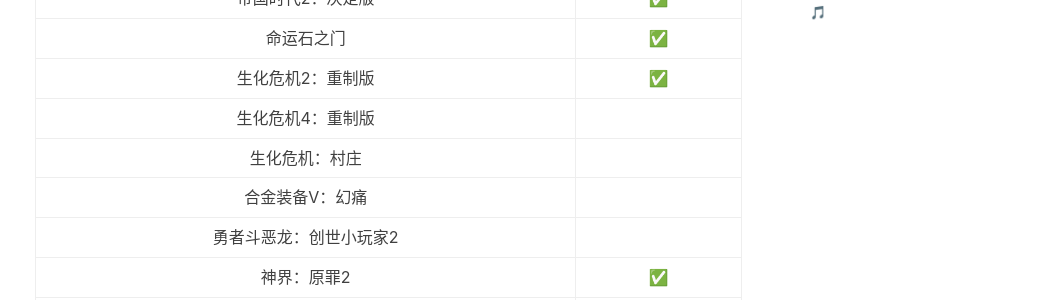
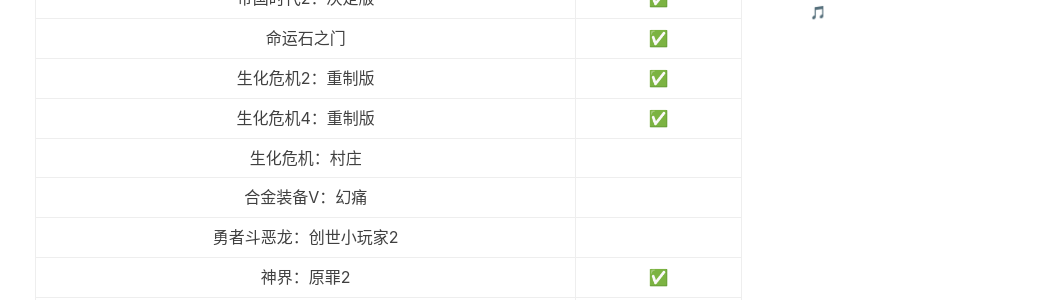
Before and after one commit to IosefLilianovichDros/IosefLilianovichDros.github.io, a Jekyll site: the page built from _posts/2016-01-01-bookandgame-2016.md, in a window 1280 px wide and 900 px high, scrolled down 34407 px. Shown: the part 152-452 px from the top of the window, without its empty margins (230-1280 px from the left). Built offline with Jekyll 4.4.1, drawn with Linux system fonts in a browser that asks for light colours; comment, search, counter and statistics services are not loaded.

```diff
--- a/_posts/2016-01-01-bookandgame-2016.md
+++ b/_posts/2016-01-01-bookandgame-2016.md
@@ -846,7 +846,7 @@ tags:
 | 帝国时代2：决定版 | ✅ |
 | 命运石之门 | ✅ |
 | 生化危机2：重制版 | ✅ |
-| 生化危机4：重制版 |  |
+| 生化危机4：重制版 | ✅ |
 | 生化危机：村庄 |  |
 | 合金装备V：幻痛 |  |
 | 勇者斗恶龙：创世小玩家2 |  |
```
